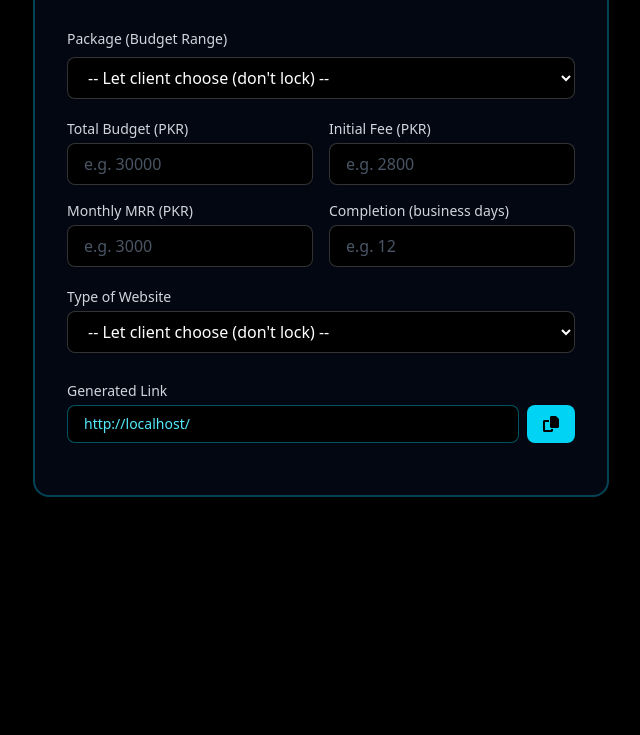
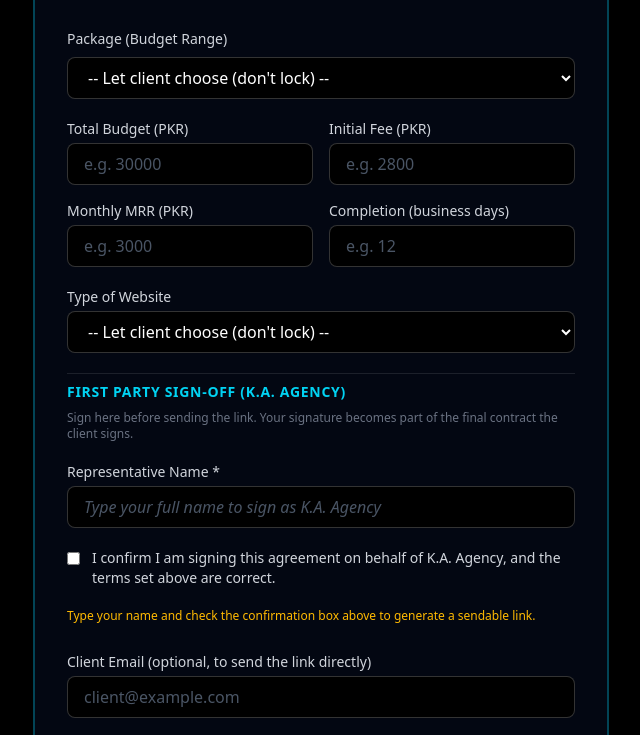
Before and after one commit to gemkam/ka-agency-contract, a plain HTML site: page generate-link.html in a window 1280 px wide. Shown: the part 202-937 px from the top of the page, without its empty margins (319-959 px from the left). Before the commit the page ends 800 px from the top, so only its background shows below. Drawn offline with nearby package versions, Linux system fonts and the light colour scheme.

Commit message:
Add first party sign-off section to generate-link.html

```diff
--- a/generate-link.html
+++ b/generate-link.html
@@ -64,6 +64,25 @@
                 </select>
             </div>
 
+            <h3 class="text-sm font-bold text-cyan-400 uppercase tracking-wider pt-2 border-t border-white/10">First Party Sign-off (K.A. Agency)</h3>
+            <p class="text-xs text-gray-500 -mt-3">Sign here before sending the link. Your signature becomes part of the final contract the client signs.</p>
+
+            <div>
+                <label class="block text-sm font-medium text-gray-300 mb-1">Representative Name *</label>
+                <input type="text" id="agencyRepInput" placeholder="Type your full name to sign as K.A. Agency" class="w-full px-4 py-2 bg-black border border-white/20 text-white rounded-lg focus:ring-2 focus:ring-cyan-400 focus:outline-none placeholder-gray-600 italic">
+            </div>
+
+            <label class="flex items-start space-x-3 cursor-pointer">
+                <input type="checkbox" id="agencyAgree" class="accent-cyan-400 mt-1">
+                <span class="text-sm text-gray-300">I confirm I am signing this agreement on behalf of K.A. Agency, and the terms set above are correct.</span>
+            </label>
+            <p id="agencySignStatus" class="text-xs text-amber-400"></p>
+
+            <div class="pt-2">
+                <label class="block text-sm font-medium text-gray-300 mb-1">Client Email (optional, to send the link directly)</label>
+                <input type="email" id="clientEmailInput" placeholder="client@example.com" class="w-full px-4 py-2 bg-black border border-white/20 text-white rounded-lg focus:ring-2 focus:ring-cyan-400 focus:outline-none placeholder-gray-600">
+            </div>
+
             <div class="pt-2">
                 <label class="block text-sm font-medium text-gray-300 mb-1">Generated Link</label>
                 <div class="flex gap-2">
@@ -73,6 +92,9 @@
                     </button>
                 </div>
                 <p id="copyStatus" class="text-xs text-gray-500 mt-1 h-4"></p>
+                <a id="emailLinkBtn" href="#" class="inline-flex items-center gap-2 mt-2 text-sm text-cyan-400 hover:text-cyan-300 hidden">
+                    <i class="fa-solid fa-envelope"></i>Open in your email app, addressed to the client
+                </a>
             </div>
 
         </div>
@@ -88,9 +110,14 @@
         const mrrInput = document.getElementById('mrrInput');
         const daysInput = document.getElementById('daysInput');
         const typeSelect = document.getElementById('typeSelect');
+        const agencyRepInput = document.getElementById('agencyRepInput');
+        const agencyAgree = document.getElementById('agencyAgree');
+        const agencySignStatus = document.getElementById('agencySignStatus');
+        const clientEmailInput = document.getElementById('clientEmailInput');
         const generatedLink = document.getElementById('generatedLink');
         const copyBtn = document.getElementById('copyBtn');
         const copyStatus = document.getElementById('copyStatus');
+        const emailLinkBtn = document.getElementById('emailLinkBtn');
 
         const tierSuggestions = {
             1: { budget: 10000, fee: 1500, mrr: 1000 },
@@ -101,6 +128,8 @@
             6: { budget: 60000, fee: 6000, mrr: 7000 },
             7: { budget: 65000, fee: 8000, mrr: 10000 }
         };
+
+        let fixedAgencySignedAt = null;
 
         function updateLink() {
             const params = new URLSearchParams();
@@ -117,11 +146,43 @@
             if (daysInput.value) params.set('days', daysInput.value);
             if (typeSelect.value) params.set('type', typeSelect.value);
 
+            const repName = agencyRepInput.value.trim();
+            const agreed = agencyAgree.checked;
+
+            if (!repName || !agreed) {
+                fixedAgencySignedAt = null;
+                generatedLink.value = '';
+                agencySignStatus.textContent = 'Type your name and check the confirmation box above to generate a sendable link.';
+                return;
+            }
+
+            if (!fixedAgencySignedAt) {
+                fixedAgencySignedAt = new Date().toISOString();
+            }
+
+            agencySignStatus.textContent = '';
+            params.set('agencyRep', repName);
+            params.set('agencySignedAt', fixedAgencySignedAt);
+
             const query = params.toString();
             generatedLink.value = CONTRACT_SITE_URL + (query ? '?' + query : '');
+
+            const clientEmail = clientEmailInput.value.trim();
+            if (clientEmail) {
+                const subject = encodeURIComponent('Your K.A. Agency Website Contract');
+                const body = encodeURIComponent(
+                    `Hello,\n\nPlease review and sign your website development contract using the link below:\n\n${generatedLink.value}\n\nOnce signed, you'll get an emailed copy for your own records.\n\nThank you,\nK.A. Agency`
+                );
+                emailLinkBtn.href = `mailto:${clientEmail}?subject=${subject}&body=${body}`;
+                emailLinkBtn.classList.remove('hidden');
+            } else {
+                emailLinkBtn.classList.add('hidden');
+            }
         }
 
-        [tierSelect, budgetInput, feeInput, mrrInput, daysInput, typeSelect].forEach(el => {
+        clientEmailInput.addEventListener('input', updateLink);
+
+        [tierSelect, budgetInput, feeInput, mrrInput, daysInput, typeSelect, agencyRepInput, agencyAgree].forEach(el => {
             el.addEventListener('input', updateLink);
             el.addEventListener('change', updateLink);
         });
```
